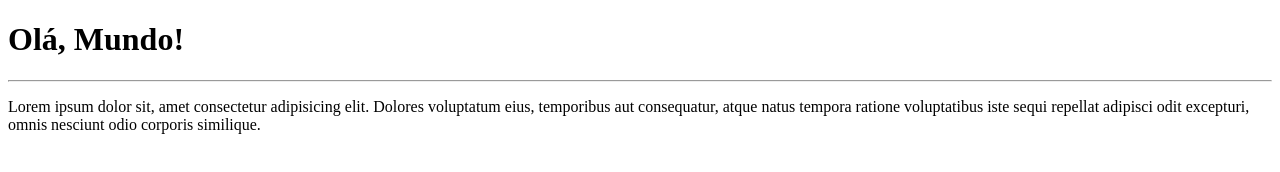
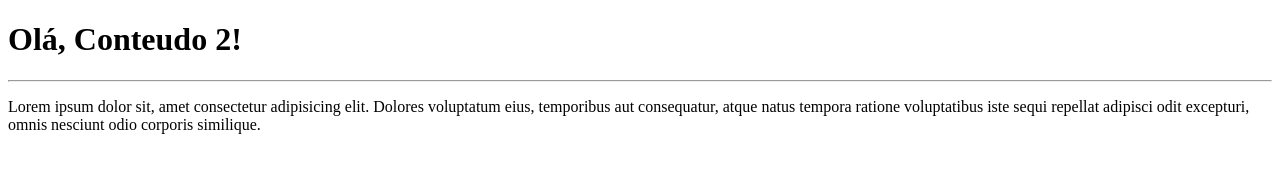
Before and after one commit to Mizrain1/Ola-Mundo, a plain HTML site: page site-exemplo/index.html in a window 1280 px wide. Drawn offline with Linux system fonts and the light colour scheme.

Commit message:
Update index.html

```diff
--- a/site-exemplo/index.html
+++ b/site-exemplo/index.html
@@ -7,7 +7,7 @@
     <title>Site Repositorio</title>
 </head>
 <body>
-    <h1>Olá, Mundo!</h1>
+    <h1>Olá, Conteudo 2!</h1>
     <hr>
     <p>Lorem ipsum dolor sit, amet consectetur adipisicing elit. Dolores voluptatum eius, temporibus aut consequatur, atque natus tempora ratione voluptatibus iste sequi repellat adipisci odit excepturi, omnis nesciunt odio corporis similique.</p>
 
```
